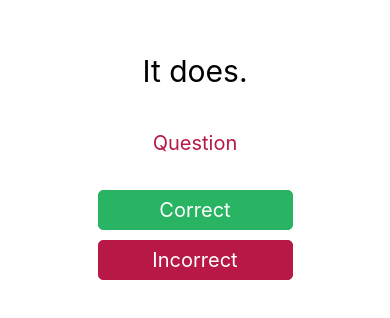
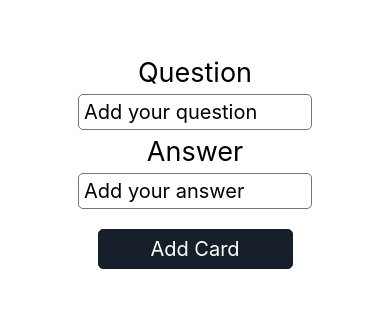
Before and after one commit to Bggoranoff/mobile-flashcards, a React Native app: screen / in a window 390 px wide. Shown: the part 262-580 px from the top of the page. Built offline with nearby package versions, Linux system fonts and the light colour scheme.

Commit message:
Feat: created styled AddCard component

```diff
--- a/App.js
+++ b/App.js
@@ -16,7 +16,7 @@ export default function App() {
   return (
     <Provider store={createStore(decks, middleware)}>
       <View style={styles.container}>
-        <Answer />
+        <AddCard />
       </View>
     </Provider>
   );
--- a/src/components/AddCard.js
+++ b/src/components/AddCard.js
@@ -1,16 +1,71 @@
 import React from 'react';
 import { connect } from 'react-redux';
-import { View, Text } from 'react-native';
+import { View, Text, TextInput, StyleSheet, Dimensions, TouchableOpacity } from 'react-native';
+import { colors } from '../utils/_storage'
 
 class AddCard extends React.Component {
+    state = {
+        question: '',
+        answer: ''
+    }
+
+    handleChange = name => text => {
+        this.setState({ [name]: text });
+    }
 
     render() {
         return (
-            <View>
-                <Text>Add Card</Text>
+            <View style={styles.container}>
+                <View>
+                    <Text style={styles.label}>Question</Text>
+                    <TextInput style={styles.input} placeholder='Add your question' value={this.state.question} onChangeText={this.handleChange('question')}></TextInput>
+                </View>
+                <View>
+                    <Text style={styles.label}>Answer</Text>
+                    <TextInput style={styles.input} placeholder='Add your answer' value={this.state.answer} onChangeText={this.handleChange('answer')}></TextInput>
+                </View>
+                <TouchableOpacity style={styles.button} onPress={() => console.log({ question: this.state.question, answer: this.state.answer })}>
+                    <Text style={styles.buttonText}>Add Card</Text>
+                </TouchableOpacity>
             </View>
         )
     }
 }
 
+const styles = StyleSheet.create({
+    label: {
+        fontSize: 27,
+        marginTop: 5,
+        marginBottom: 5,
+        textAlign: 'center'
+    },
+    input: {
+        borderColor: colors.gray,
+        borderRadius: 5,
+        borderWidth: 1.5,
+        fontSize: 20,
+        padding: 5,
+        width: Math.round(0.6*Dimensions.get('window').width)
+    },
+    container: {
+        alignItems: 'center',
+        justifyContent: 'center',
+        width: Math.round(0.6*Dimensions.get('window').width)
+    },
+    button: {
+        backgroundColor: colors.black,
+        borderWidth: 1,
+        borderColor: colors.black,
+        borderRadius: 5,
+        marginTop: 20,
+        padding: 7,
+        width: Math.round(0.5*Dimensions.get('window').width),
+    },
+    buttonText: {
+        color: colors.white,
+        fontSize: 20,
+        textAlign: 'center'
+    }
+})
+
 export default connect()(AddCard);
```
